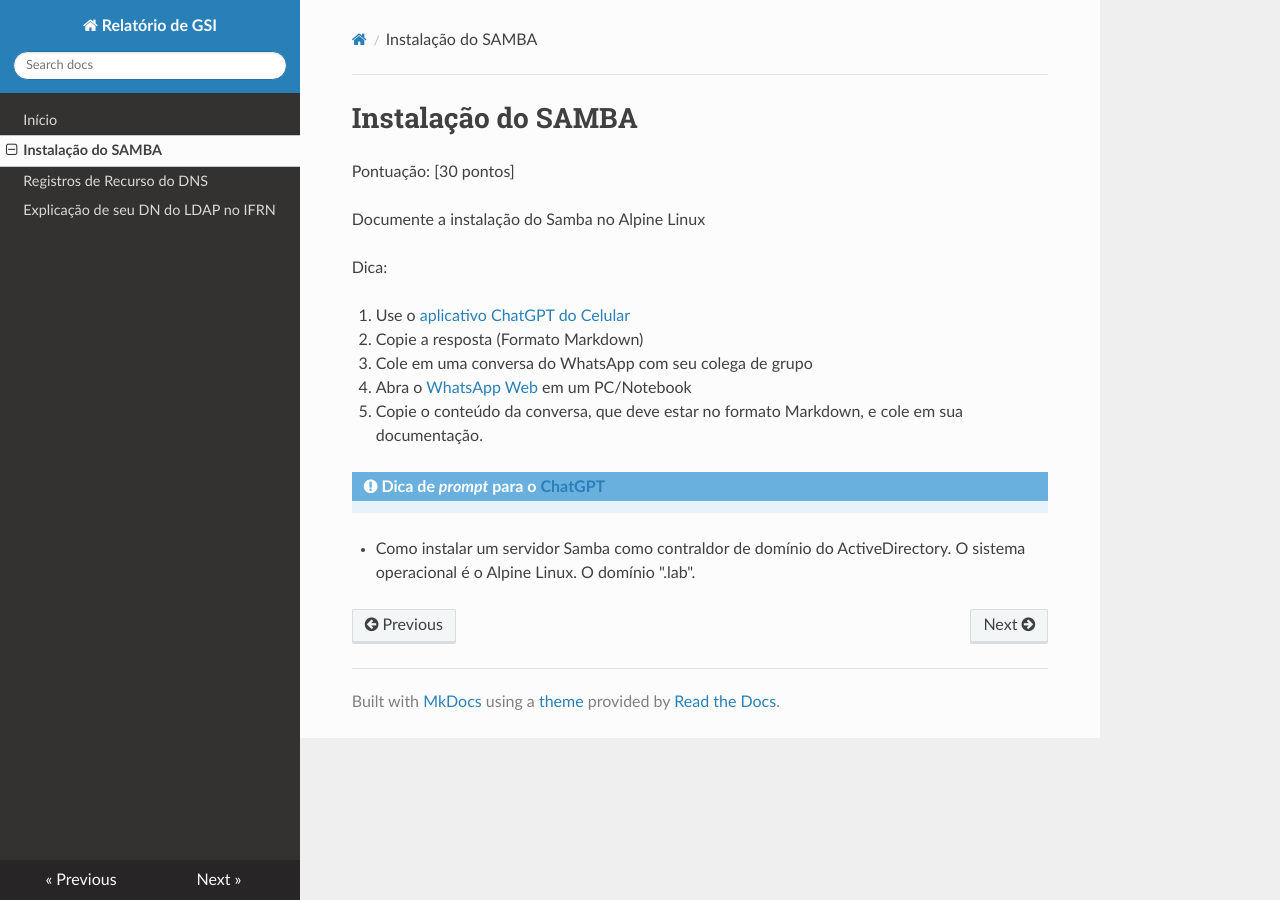
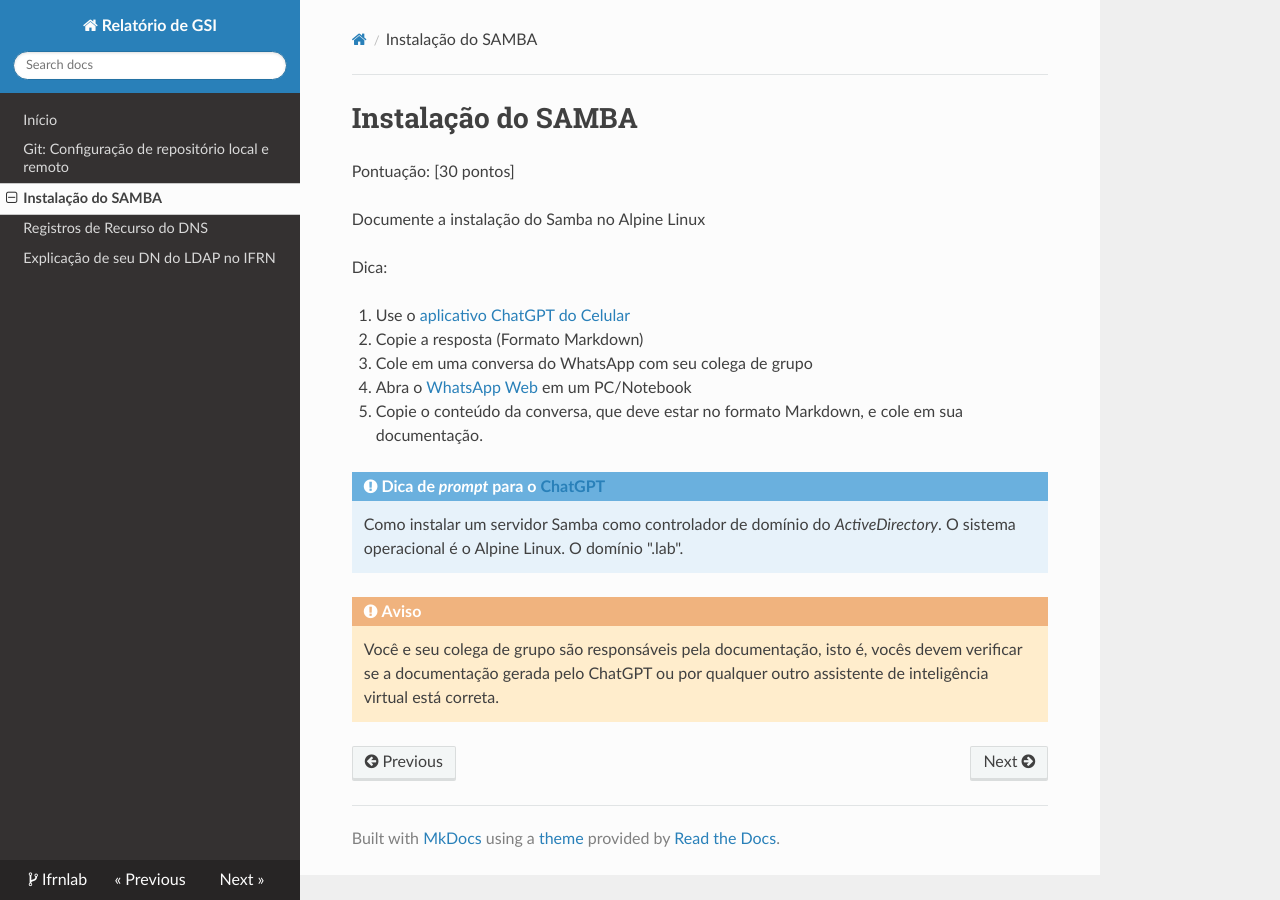
Before and after one commit to ifrnlab/gsi-rel, an MkDocs documentation site: the page built from docs/samba/instalacao.md, in a window 1280 px wide. Built offline with MkDocs 1.6.1, drawn with Linux system fonts in a browser that asks for light colours; nearby versions of some CDN libraries.

Commit message:
Melhorias no texto

```diff
--- a/docs/samba/instalacao.md
+++ b/docs/samba/instalacao.md
@@ -14,4 +14,8 @@ Dica:
 
 !!! note "Dica de *prompt* para o [ChatGPT](https://chatgpt.com)"
 
-- Como instalar um servidor Samba como contraldor de domínio do ActiveDirectory. O sistema operacional é o Alpine Linux. O domínio "<estado>.lab".
+    Como instalar um servidor Samba como controlador de domínio do *ActiveDirectory*. O sistema operacional é o Alpine Linux. O domínio "<estado>.lab".
+
+!!! warning "Aviso"
+
+    Você e seu colega de grupo são responsáveis pela documentação, isto é, vocês devem verificar se a documentação gerada pelo ChatGPT ou por qualquer outro assistente de inteligência virtual está correta.
--- a/mkdocs.yml
+++ b/mkdocs.yml
@@ -1,6 +1,8 @@
 site_name: Relatório de GSI
 site_author: Nome1 Sobrenome1 e Nome2 Sobrenome2
 #site_dir: /var/www/html/
+repo_url: https://ifrnlab.github.io/gsi-rel/
+
 
 theme:
   name: readthedocs
@@ -8,6 +10,7 @@ theme:
 
 nav:
   - index.md
+  - git/repo-local-remoto.md
   - samba/instalacao.md
   - dns/registros-a.md
   - ldap/dn-ifrn.md
```
Also changed, not shown: README.md (+1 -51 lines), docs/dns/registros-a.md (+1 -1 lines), docs/git/repo-local-remoto.md (added, +51 -0 lines), docs/index.md (+1 -0 lines), 1 other file.
